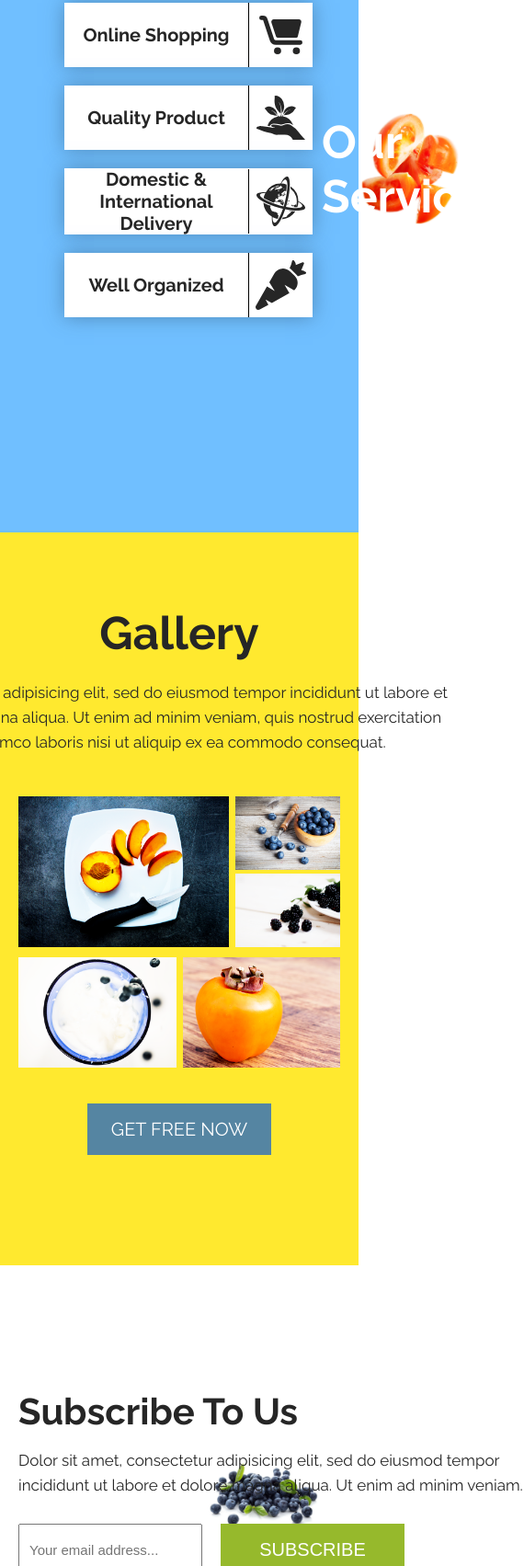
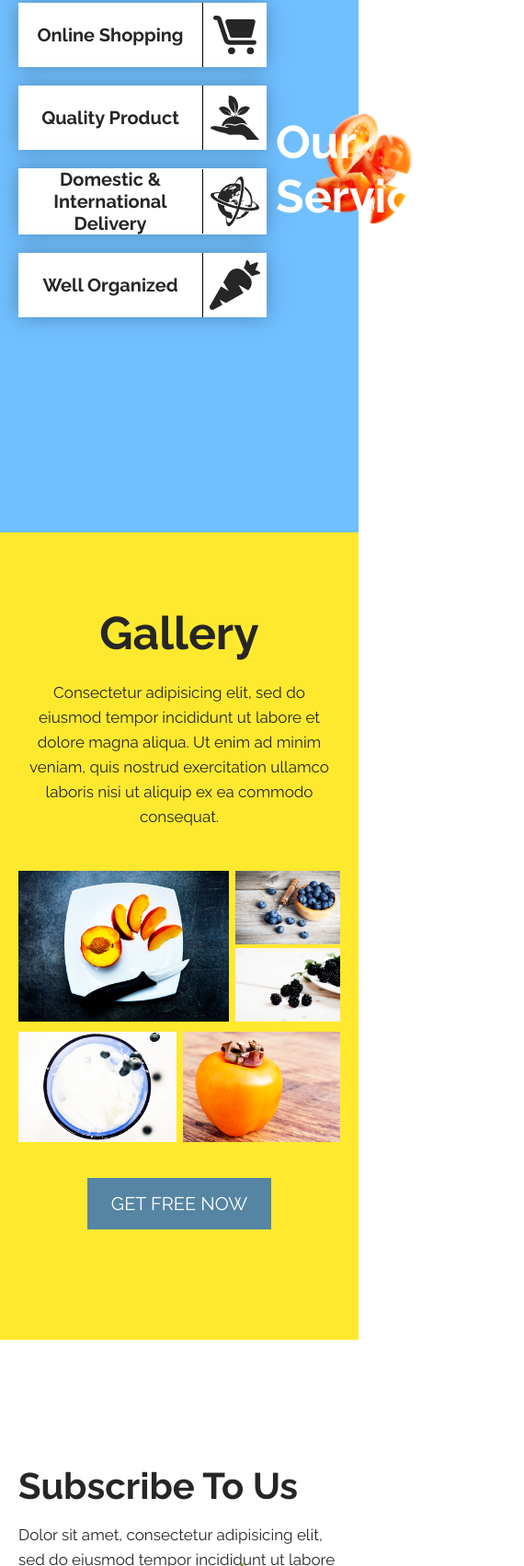
Before and after one commit to barabana78/Cahee, a plain HTML site: page index.html in a window 390 px wide. Shown: the part 2286-3989 px from the top of the page at 92% size, 570 px wide, since content can reach past the window. Drawn offline with Linux system fonts and the light colour scheme.

Commit message:
responsiveModified

```diff
--- a/styles/styles.css
+++ b/styles/styles.css
@@ -1,4 +1,4 @@
-/*GENERALE*/
+/*GENERAL*/
 body * {box-sizing: border-box;}
 body {
   font-family: 'Raleway', sans-serif;
@@ -6,7 +6,6 @@ body {
   color: #262626;
   padding: 0;
   margin: 0;
-  /*min-height: 100vh;*/
 }
 a {
   text-decoration: none;
@@ -197,8 +196,7 @@ h1 {
   color: #262626;
 }
 .gallery p {
-  width: 630px;
-  padding: 5px 0 28px;
+  padding: 5px 180px 28px;
   text-align: center;
 }
 .gallery__img-container {
@@ -275,10 +273,10 @@ h1 {
   padding: 80px 0 116px;
 }
 #blog + p {
-  width: 573px;
   color: #ffffff;
   text-align: center;
   margin: 25px 0 34px;
+  padding: 0 180px;
 }
 .blog__img-group {
   display: flex;
@@ -420,7 +418,7 @@ padding-top: 15px;
 .footer__flex-container a:hover {
   opacity: 0.7;
 }
-/*RESPONSIV*/
+/*RESPONSIVE*/
 
 @media screen and (max-width: 1202px) {
   .wrapper {
@@ -501,6 +499,17 @@ padding-top: 15px;
     border-radius: 5px;
   }
 
+
+  .link__group {
+    padding-left: 0;
+  }
+  .gallery p {
+    padding: 5px 10px 28px;
+  }
+  #blog + p {
+    padding: 0 10px;
+  }
+
   .form-container input,
   .form-container textarea,
   .form-container ul {
@@ -523,4 +532,7 @@ padding-top: 15px;
   .sub input {
     width: 200px;
   }
+  .sub p {
+    max-width: 100%;
+  }
 }
```
